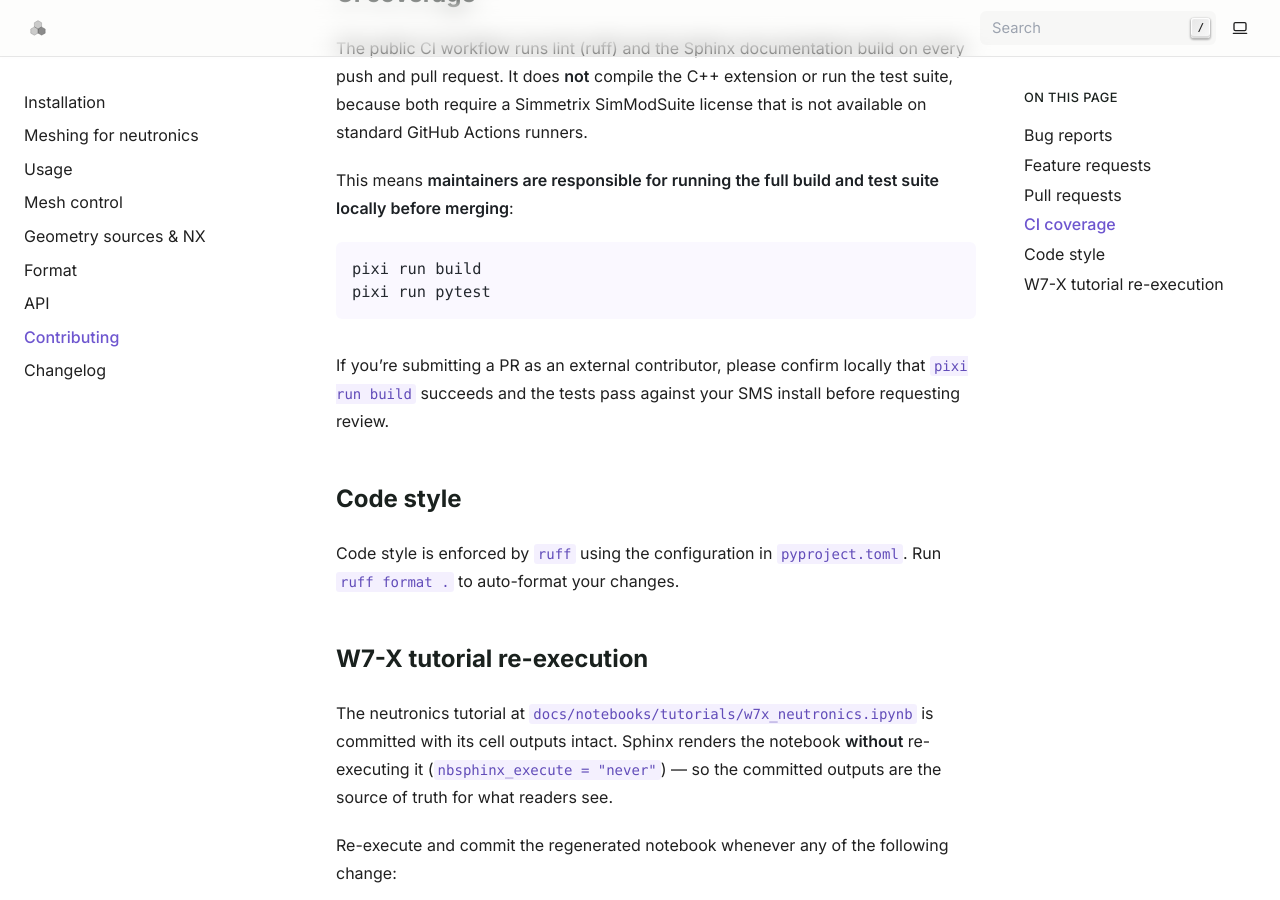
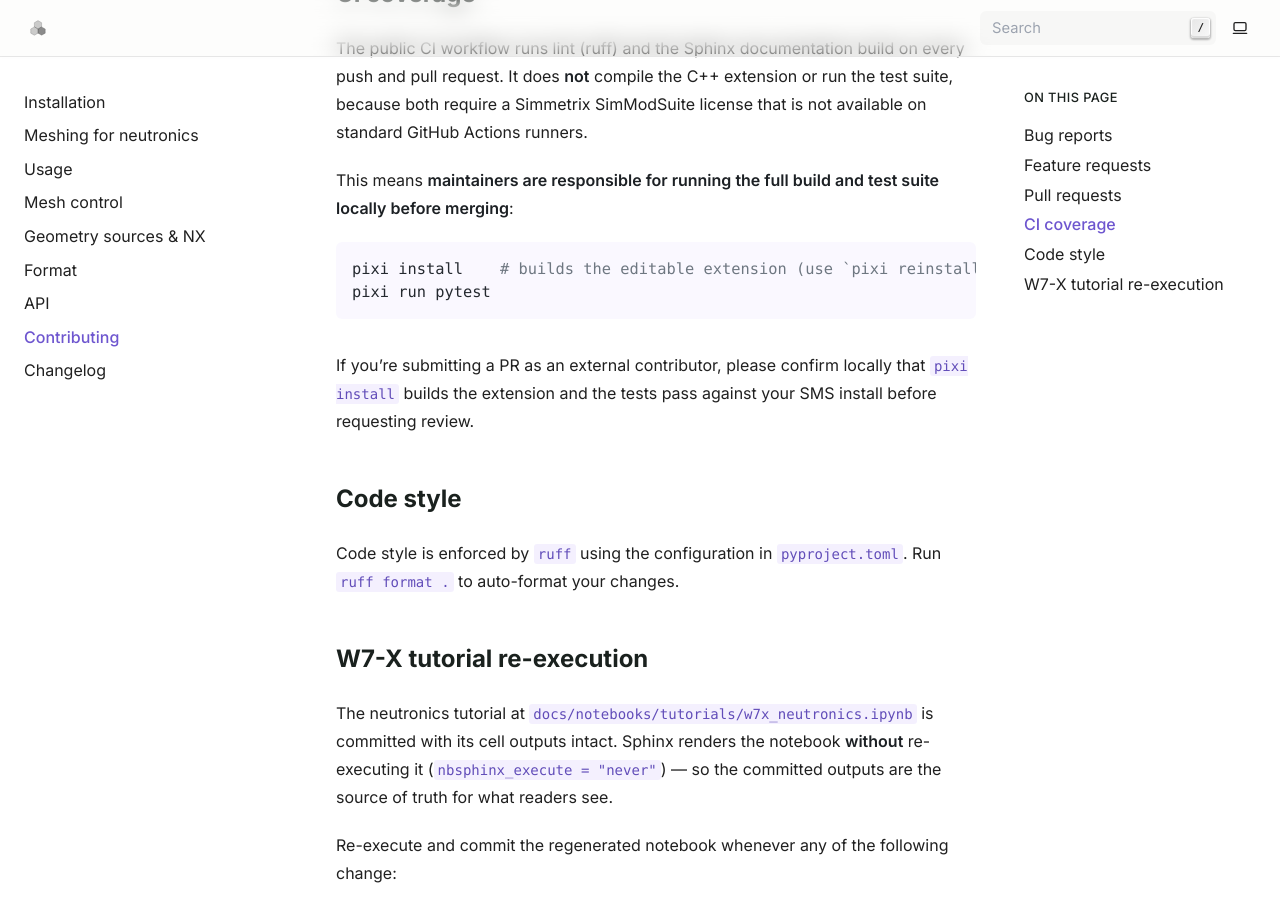
Before and after one commit to Thea-Energy/basalt, a Sphinx documentation site: the page built from docs/contributing.rst, in a window 1280 px wide and 900 px high, scrolled down 1010 px. Built offline with Sphinx 7.4.7, drawn with Linux system fonts in a browser that asks for light colours; pages that are not in the unit, such as notebooks, are missing from menus; the version number is read from the project's files by our own code.

Commit message:
docs: replace deleted 'pixi run build' task with pixi install/reinstall flow

```diff
--- a/docs/contributing.rst
+++ b/docs/contributing.rst
@@ -51,12 +51,12 @@ test suite locally before merging**:
 
 .. code:: sh
 
-   pixi run build
+   pixi install    # builds the editable extension (use `pixi reinstall basalt-mesh` to force a from-scratch rebuild)
    pixi run pytest
 
 If you're submitting a PR as an external contributor, please confirm
-locally that ``pixi run build`` succeeds and the tests pass against your
-SMS install before requesting review.
+locally that ``pixi install`` builds the extension and the tests pass
+against your SMS install before requesting review.
 
 ----------
 Code style
```
Also changed, not shown: .github/PULL_REQUEST_TEMPLATE.md.
